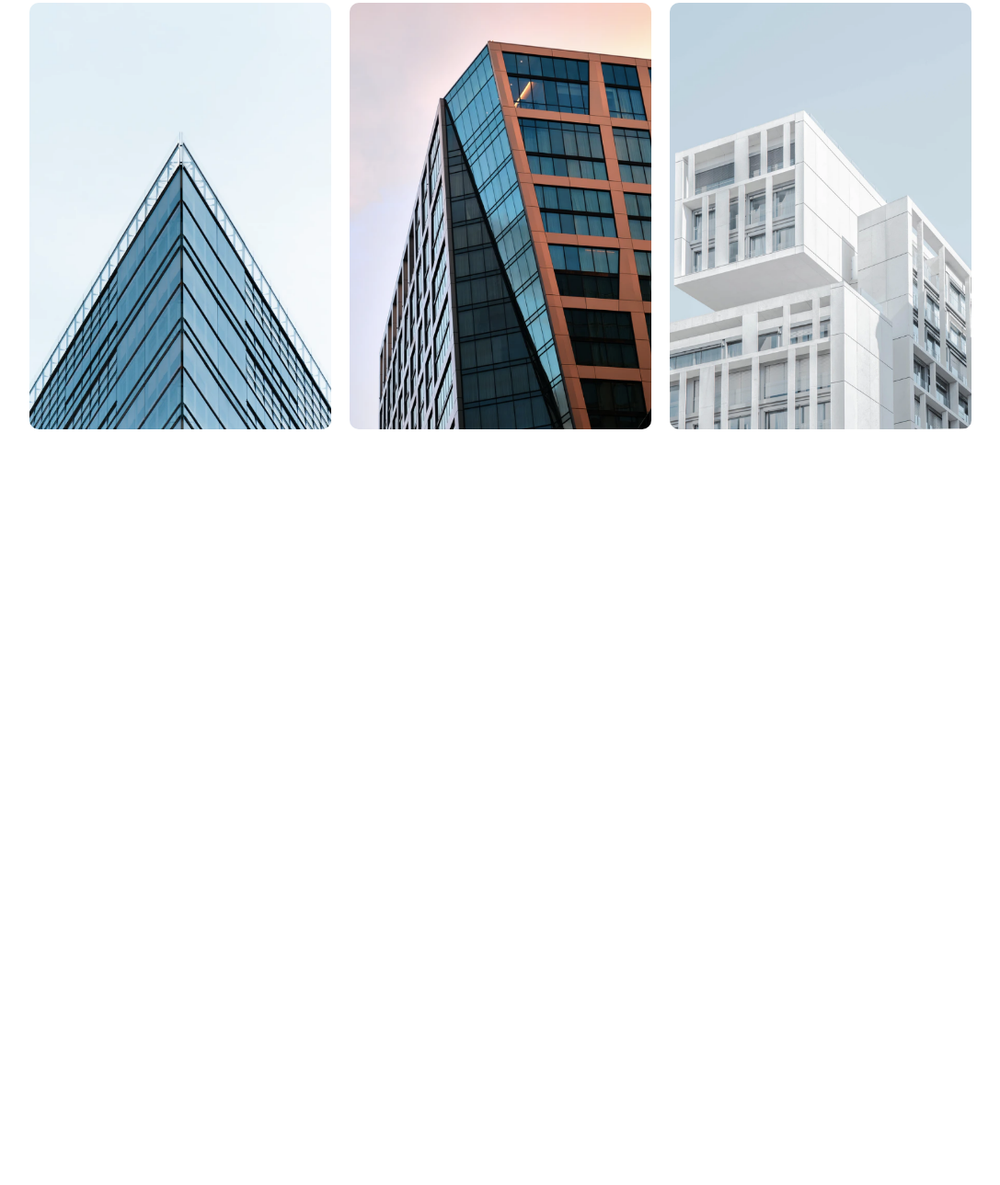
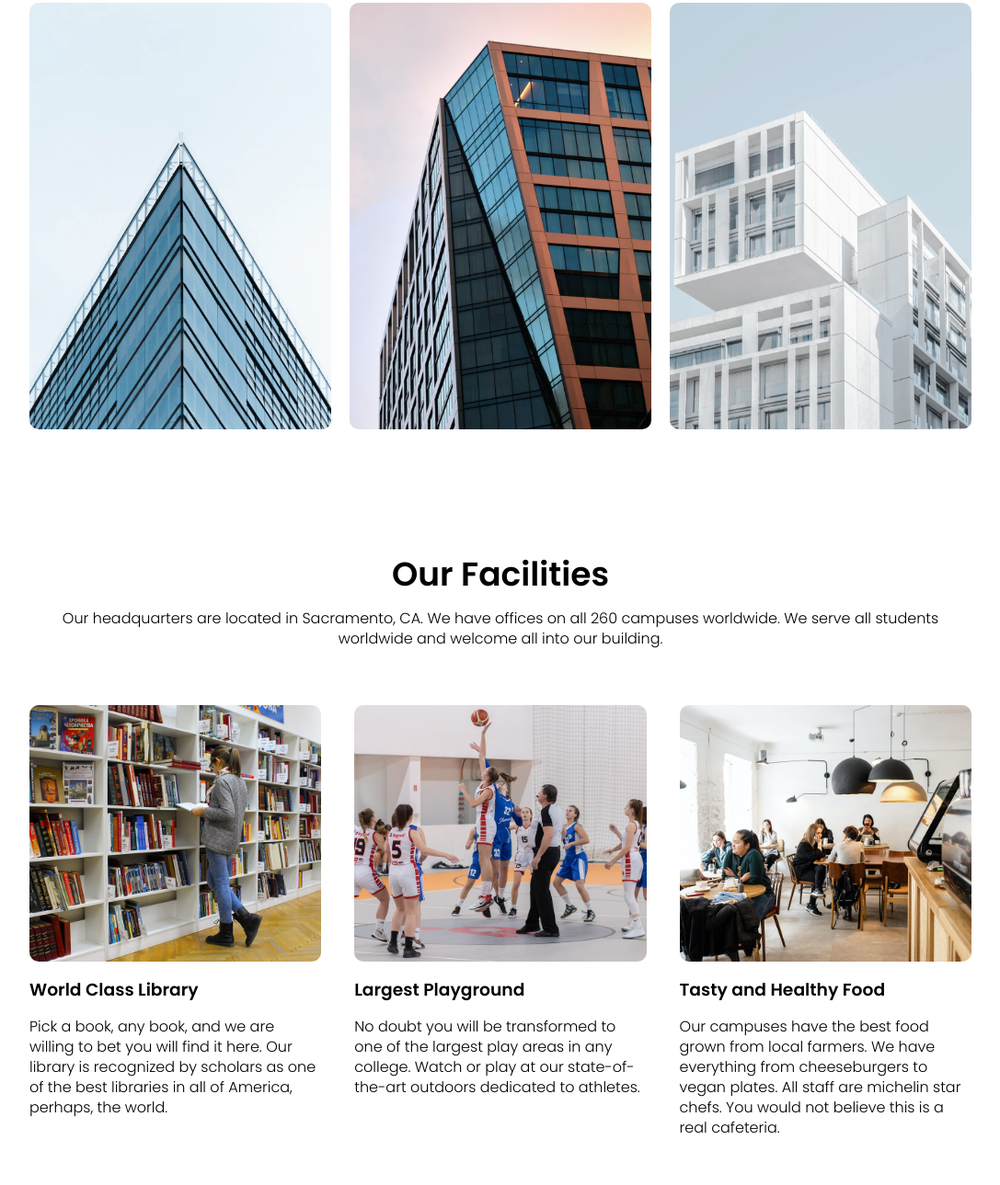
Before and after one commit to digitalinsightz/university-mock-website, a plain HTML site: page index.html in a window 1280 px wide. Shown: the part 1696-2985 px from the top of the page at 92% size, without its empty margins (96-1183 px from the left). Before the commit the page ends 2193 px from the top, so only its background shows below. Drawn offline with nearby package versions, Linux system fonts and the light colour scheme.

Commit message:
add facilities section

```diff
--- a/index.html
+++ b/index.html
@@ -81,9 +81,32 @@
                 </div>
             </div>
         </div>
-
 </section>
 
+
+<!-- Facilities Section -->
+<section class="facilities">
+    <h1>Our Facilities</h1>
+    <p>Our headquarters are located in Sacramento, CA. We have offices on all 260 campuses worldwide. We serve all students worldwide and welcome all into our building.
+    </p>
+    <div class="row">
+        <div class="facilities-col">
+            <img src="./resources/images/library.png" alt="library">
+            <h3>World Class Library</h3>
+            <p>Pick a book, any book, and we are willing to bet you will find it here. Our library is recognized by scholars as one of the best libraries in all of America, perhaps, the world.</p>
+        </div>
+        <div class="facilities-col">
+            <img src="./resources/images/basketball.png" alt="basketball">
+            <h3>Largest Playground</h3>
+            <p>No doubt you will be transformed to one of the largest play areas in any college. Watch or play at our state-of-the-art outdoors dedicated to athletes.</p>
+        </div>
+        <div class="facilities-col">
+            <img src="./resources/images/cafeteria.png" alt="cafeteria">
+            <h3>Tasty and Healthy Food</h3>
+            <p>Our campuses have the best food grown from local farmers. We have everything from cheeseburgers to vegan plates. All staff are michelin star chefs. You would not believe this is a real cafeteria.</p>
+        </div>
+    </div>
+</section>
 
 
 
--- a/resources/css/style.css
+++ b/resources/css/style.css
@@ -238,3 +238,34 @@ h3 {
     bottom: 49%;
     opacity: 1;
 }
+
+/* Facilities Section */
+
+.facilities {
+    width: 80%;
+    margin: auto;
+    text-align: center;
+    padding-top: 100px;
+}
+
+.facilities-col {
+    flex-basis: 31%;
+    border-radius: 10px;
+    margin-bottom: 5%;
+    text-align: left;
+}
+
+.facilities-col img {
+    width: 100%;
+    border-radius: 10px;
+}
+
+.facilities-col p {
+    padding: 0;
+}
+
+.facilities-col h3 {
+    margin-top: 16px;
+    margin-bottom: 15px;
+    text-align: left;
+}
```
